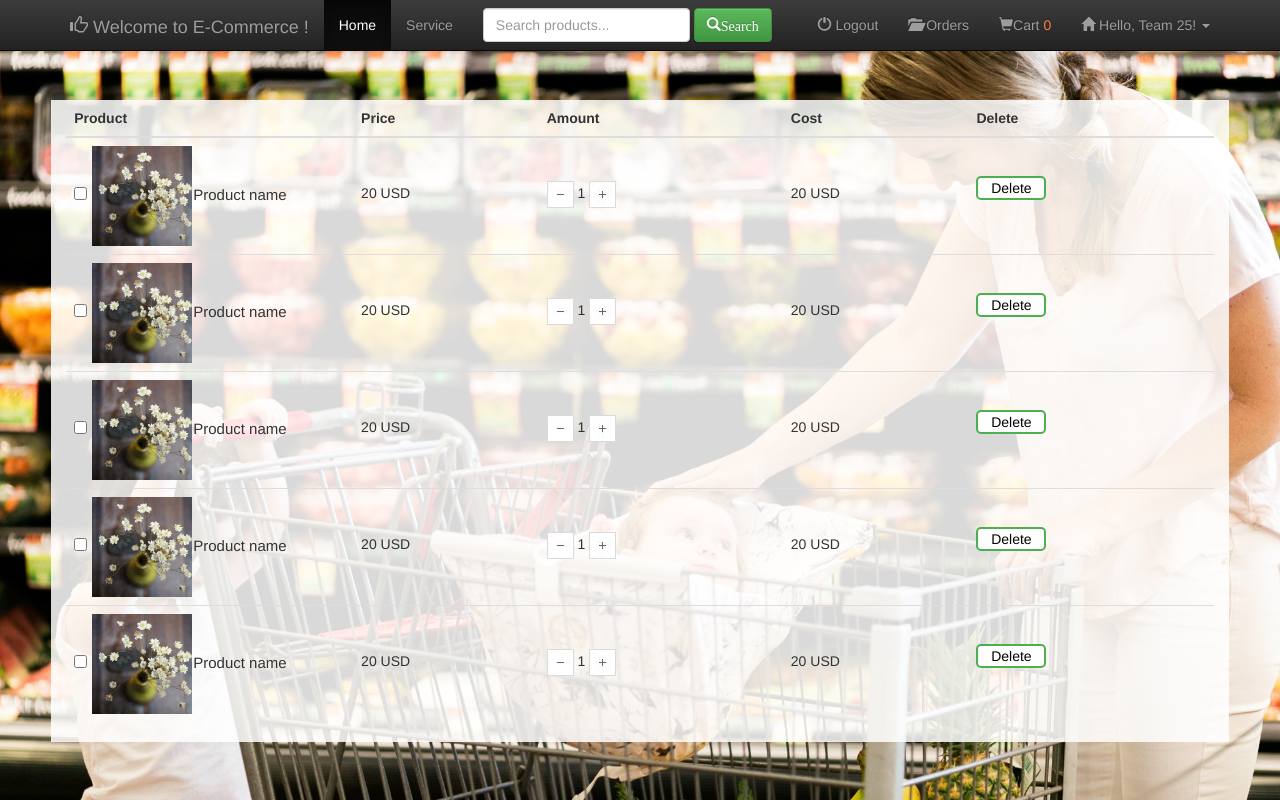
After one commit to yuanpenc/E-commerce_webapp, a Django app: page /eCommerce/cart in a window 1280 px wide. The commit adds this page. Run offline with Django 3.2, Linux system fonts and the light colour scheme; some libraries are stand-ins or nearby versions.

Commit message:
Add profile, muinfo, cart html. Add new paths to demo

```diff
--- /dev/null
+++ b/eCommerce/static/css/cart.css
@@ -0,0 +1,60 @@
+.td1{
+    width: 25%;
+}
+.td1 .inline{
+
+    width: 5%;
+    height: 100%;
+    display:inline-block;
+
+}
+.td1 .inline-img{
+    width: 25%;
+    height: 100%;
+    display:inline-block;
+    margin-left: 0;
+}
+
+.td1 .inline-img img{
+    width: 100px;
+
+}
+
+.td1 .inline-p{
+    width: 40%;
+    height: 100%;
+    display:inline-block;
+    margin-left: 30px;
+    margin-top: 0;
+    font-size: 15px;
+
+
+}
+
+.price {
+    line-height:100%;
+    padding-top: 40px;
+}
+
+.amount{
+    padding-top: 35px;
+    height: 40%;
+
+}
+
+.Button{
+    width: 70px;
+    margin-top: 30px;
+
+    transition-duration: 0.4s;
+    text-align: center;
+    background-color: white;
+    color: black;
+    border: 2px solid #4CAF50;
+    border-radius:5px;
+}
+
+.Button:hover {
+    background-color: black;
+    color: white;
+}
--- /dev/null
+++ b/eCommerce/templates/eCommerce/cart.html
@@ -0,0 +1,245 @@
+<!DOCTYPE html>
+<html lang="en">
+<head>
+    <meta charset="UTF-8">
+    <title>E-Commerce Projects List</title>
+    <link rel="stylesheet" type="text/css" href="../static/css/base.css">
+    <link rel="stylesheet" type="text/css" href="../static/css/reset.css">
+    <script src="https://cdn.jsdelivr.net/npm/jquery@1.12.4/dist/jquery.min.js"></script>
+
+    <link rel="stylesheet" href="https://cdn.jsdelivr.net/npm/bootstrap@3.3.7/dist/css/bootstrap.min.css" integrity="sha384-BVYiiSIFeK1dGmJRAkycuHAHRg32OmUcww7on3RYdg4Va+PmSTsz/K68vbdEjh4u" crossorigin="anonymous">
+    <link rel="stylesheet" href="https://cdn.jsdelivr.net/npm/bootstrap@3.3.7/dist/css/bootstrap-theme.min.css" integrity="sha384-rHyoN1iRsVXV4nD0JutlnGaslCJuC7uwjduW9SVrLvRYooPp2bWYgmgJQIXwl/Sp" crossorigin="anonymous">
+    <script src="https://cdn.jsdelivr.net/npm/bootstrap@3.3.7/dist/js/bootstrap.min.js" integrity="sha384-Tc5IQib027qvyjSMfHjOMaLkfuWVxZxUPnCJA7l2mCWNIpG9mGCD8wGNIcPD7Txa" crossorigin="anonymous"></script>
+    <script
+      src="https://kit.fontawesome.com/64d58efce2.js"
+      crossorigin="anonymous"
+    ></script>
+
+    <link rel="stylesheet" type="text/css" href="../static/css/cart.css"/>
+
+</head>
+<body style="background: url(../static/eCommerce/img/background.jpg) center fixed; background-size: 100%;">
+    <div class="container">
+        <nav class="navbar navbar-inverse navbar-fixed-top" role="navigation" >
+            <div class="container">
+                <div class="navbar-header">
+                    <a class="navbar-brand">
+                        <span class="glyphicon glyphicon-thumbs-up"></span>
+                        <span id="id_name_of_site">Welcome to E-Commerce !</span>
+                    </a>
+                </div>
+                <div id="navbar" class="navbar-collapse collapse">
+                    <ul class="nav navbar-nav">
+                        <li class="active"><a href="#">Home</a></li>
+                        <li><a href="#contact">Service</a></li>
+                    </ul>
+
+                    <form class="navbar-form navbar-left" role="search">
+                        <div class="form-group">
+                            <input id="search_bar" type="text" class="form-control" placeholder="Search products..." width="50%">
+                        </div>
+                        <button type="submit" class="btn btn-success"><span class="glyphicon glyphicon-search">Search</span></button>
+                    </form>
+
+                    <ul class="nav navbar-nav navbar-right">
+                        <li><a href="../navbar/"><span class="glyphicon glyphicon-off"> </span>   Logout</a></li>
+                        <li><a href="../navbar/"><span class="glyphicon glyphicon-folder-open"> </span>   Orders</a></li>
+                        <li><a href="../navbar-fixed-top/"><span class="glyphicon glyphicon-shopping-cart"></span>Cart <span class="cart_count fl"> 0</span></a></li>
+                        <li class="dropdown">
+                            <a href="#" class="dropdown-toggle" data-toggle="dropdown" role="button" aria-haspopup="true" aria-expanded="false"><span class="glyphicon glyphicon-home"></span>   Hello, Team 25! <span class="caret"></span></a>
+                                <ul class="dropdown-menu">
+                                    <li><a href="#">Action</a></li>
+                                    <li><a href="#">Another action</a></li>
+                                    <li><a href="#">Something else here</a></li>
+                                    <li role="separator" class="divider"></li>
+                                    <li class="dropdown-header">Nav header</li>
+                                    <li><a href="#">Separated link</a></li>
+                                    <li><a href="#">One more separated link</a></li>
+                                </ul>
+                        </li>
+                    </ul>
+                </div><!--/.nav-collapse -->
+            </div>
+        </nav>
+
+    </div>
+
+
+    <div class="content">
+        <div class="container" style="width: 92%; height: 100%; margin-top: 100px; background: rgba(255,255,255,0.85)">
+            <table class="table table-hover">
+                <thead>
+                    <tr>
+                        <th>Product</th>
+                        <th>Price</th>
+                        <th>Amount</th>
+                        <th>Cost</th>
+                        <th>Delete</th>
+                    </tr>
+                </thead>
+                <tbody>
+                    <tr>
+                        <td class="td1">
+                            <div class="inline">
+                                <input type="checkbox">
+                            </div>
+                            <a href="#" class="inline-img"><img src="../static/eCommerce/img/flower.jpg" alt="flower"></a>
+                            <div class="inline-p">
+
+                                <p>Product name</p>
+
+
+                            </div>
+                        </td>
+                        <td>
+                            <div class="price">20 USD</div>
+                        </td>
+                        <td>
+                            <div class="amount">
+                                <img src="../static/eCommerce/img/sub.jpg" alt="sub">
+                                <span>1</span>
+                                <img src="../static/eCommerce/img/add.jpg" alt="add">
+                            </div>
+                        </td>
+                        <td>
+                            <div class="price">20 USD</div>
+                        </td>
+                        <td>
+                            <div class="Button">Delete</div>
+                        </td>
+                    </tr>
+                    <tr>
+                        <td class="td1">
+                            <div class="inline">
+                                <input type="checkbox">
+                            </div>
+                            <a href="#" class="inline-img"><img src="../static/eCommerce/img/flower.jpg" alt="flower"></a>
+                            <div class="inline-p">
+
+                                <p>Product name</p>
+
+
+                            </div>
+                        </td>
+                        <td>
+                            <div class="price">20 USD</div>
+                        </td>
+                        <td>
+                            <div class="amount">
+                                <img src="../static/eCommerce/img/sub.jpg" alt="sub">
+                                <span>1</span>
+                                <img src="../static/eCommerce/img/add.jpg" alt="add">
+                            </div>
+                        </td>
+                        <td>
+                            <div class="price">20 USD</div>
+                        </td>
+                        <td>
+                            <div class="Button">Delete</div>
+                        </td>
+                    </tr>
+                    <tr>
+                        <td class="td1">
+                            <div class="inline">
+                                <input type="checkbox">
+                            </div>
+                            <a href="#" class="inline-img"><img src="../static/eCommerce/img/flower.jpg" alt="flower"></a>
+                            <div class="inline-p">
+
+                                <p>Product name</p>
+
+
+                            </div>
+                        </td>
+                        <td>
+                            <div class="price">20 USD</div>
+                        </td>
+                        <td>
+                            <div class="amount">
+                                <img src="../static/eCommerce/img/sub.jpg" alt="sub">
+                                <span>1</span>
+                                <img src="../static/eCommerce/img/add.jpg" alt="add">
+                            </div>
+                        </td>
+                        <td>
+                            <div class="price">20 USD</div>
+                        </td>
+                        <td>
+                            <div class="Button">Delete</div>
+                        </td>
+                    </tr>
+                    <tr>
+                        <td class="td1">
+                            <div class="inline">
+                                <input type="checkbox">
+                            </div>
+                            <a href="#" class="inline-img"><img src="../static/eCommerce/img/flower.jpg" alt="flower"></a>
+                            <div class="inline-p">
+
+                                <p>Product name</p>
+
+
+                            </div>
+                        </td>
+                        <td>
+                            <div class="price">20 USD</div>
+                        </td>
+                        <td>
+                            <div class="amount">
+                                <img src="../static/eCommerce/img/sub.jpg" alt="sub">
+                                <span>1</span>
+                                <img src="../static/eCommerce/img/add.jpg" alt="add">
+                            </div>
+                        </td>
+                        <td>
+                            <div class="price">20 USD</div>
+                        </td>
+                        <td>
+                            <div class="Button">Delete</div>
+                        </td>
+                    </tr>
+                    <tr>
+                        <td class="td1">
+                            <div class="inline">
+                                <input type="checkbox">
+                            </div>
+                            <a href="#" class="inline-img"><img src="../static/eCommerce/img/flower.jpg" alt="flower"></a>
+                            <div class="inline-p">
+
+                                <p>Product name</p>
+
+
+                            </div>
+                        </td>
+                        <td>
+                            <div class="price">20 USD</div>
+                        </td>
+                        <td>
+                            <div class="amount">
+                                <img src="../static/eCommerce/img/sub.jpg" alt="sub">
+                                <span>1</span>
+                                <img src="../static/eCommerce/img/add.jpg" alt="add">
+                            </div>
+                        </td>
+                        <td>
+                            <div class="price">20 USD</div>
+                        </td>
+                        <td>
+                            <div class="Button">Delete</div>
+                        </td>
+                    </tr>
+
+
+
+                </tbody>
+
+            </table>
+        </div>
+    </div>
+
+
+
+
+
+</body>
+</html>
--- a/eCommerce/templates/eCommerce/item_detail.html
+++ b/eCommerce/templates/eCommerce/item_detail.html
@@ -1,4 +1,4 @@
-{% extends "base.html" %}
+{% extends "eCommerce/base.html" %}
 
 {% block content %}
 
--- a/eCommerce/templates/eCommerce/list_items.html
+++ b/eCommerce/templates/eCommerce/list_items.html
@@ -1,4 +1,4 @@
-{% extends "base.html" %}
+{% extends "eCommerce/base.html" %}
 
 {% block content %}
 
--- a/eCommerce/templates/eCommerce/login.html
+++ b/eCommerce/templates/eCommerce/login.html
@@ -8,7 +8,7 @@
       src="https://kit.fontawesome.com/64d58efce2.js"
       crossorigin="anonymous"
     ></script>
-    <link rel="stylesheet" href="../static/css/style.css" />
+    <link rel="stylesheet" href="../static/css/login.css" />
     <title>Sign in & Sign up Form</title>
   </head>
   <body>
--- a/eCommerce/urls.py
+++ b/eCommerce/urls.py
@@ -6,4 +6,9 @@ urlpatterns = [
     path('', views.stream_action, name='home'),
     path('register', views.register_action, name='register'),
     path('login', views.login_action, name='login'),
+    path('item_detail', views.detail, name='item_detail'),
+    path('list_items', views.list, name='list_items'),
+    path('profile', views.profile, name='profile'),
+    path('myinfo', views.myinfo, name='myinfo'),
+    path('cart', views.cart, name='cart'),
 ]
--- a/eCommerce/views.py
+++ b/eCommerce/views.py
@@ -5,18 +5,37 @@ from django.contrib.auth.decorators import login_required
 from django.http import HttpResponse
 from django.urls import reverse
 
-
 from eCommerce.forms import RegisterForm, LoginForm
 
 
 @login_required
 def home_page(request):
-    return render(request, 'base.html', {})
+    return render(request, 'nav.html', {})
 
 
+@login_required
+def stream_action(request):
+    return render(request, 'eCommerce/nav.html', {})
 
-def stream_action(request):
+
+def list(request):
+    return render(request, 'eCommerce/list_items.html', {})
+
+
+def detail(request):
+    return render(request, 'eCommerce/item_detail.html', {})
+
+
+def profile(request):
     return render(request, 'eCommerce/profile.html', {})
+
+
+def myinfo(request):
+    return render(request, 'eCommerce/myinfo.html', {})
+
+
+def cart(request):
+    return render(request, 'eCommerce/cart.html', {})
 
 
 def login_action(request):
```
Also changed, not shown: eCommerce/static/css/myinfo.css (added, +111 -0 lines), eCommerce/templates/eCommerce/myinfo.html (added, +120 -0 lines), eCommerce/templates/eCommerce/nav.html (added, +18 -0 lines), eCommerce/static/eCommerce/img/add.jpg (added), eCommerce/static/eCommerce/img/sub.jpg (added).
